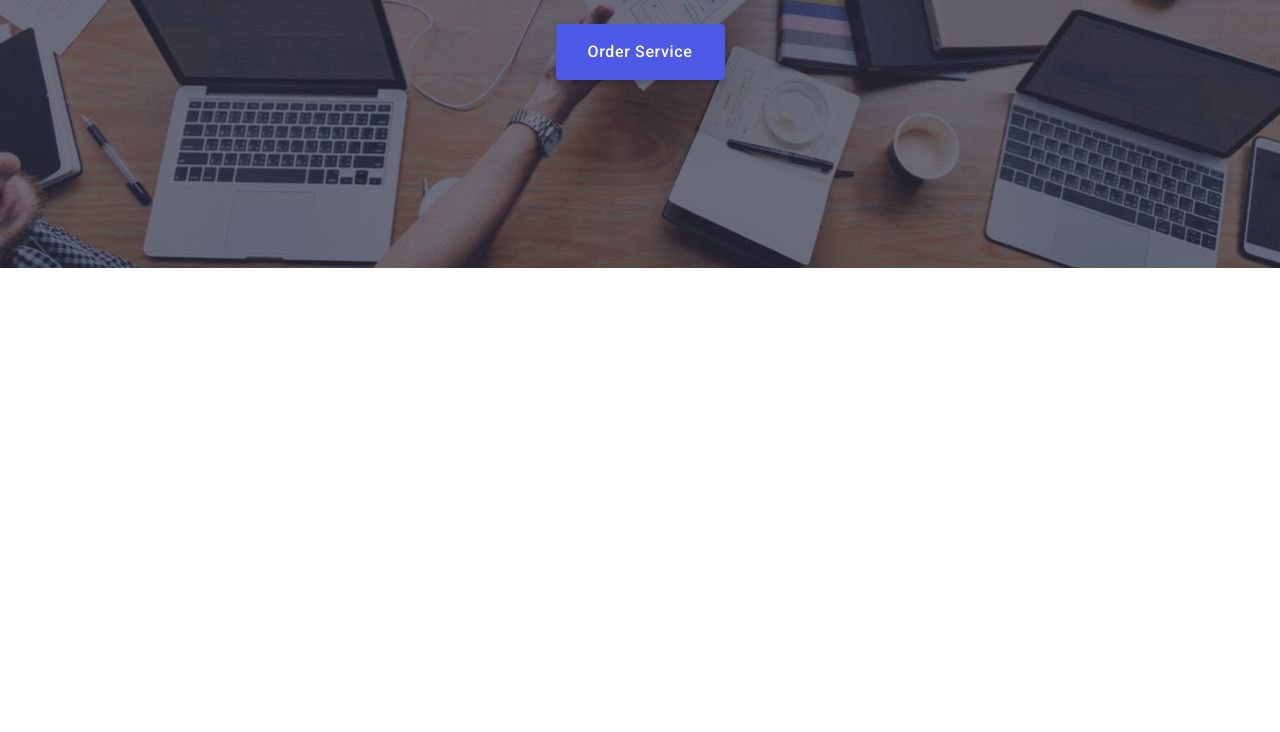
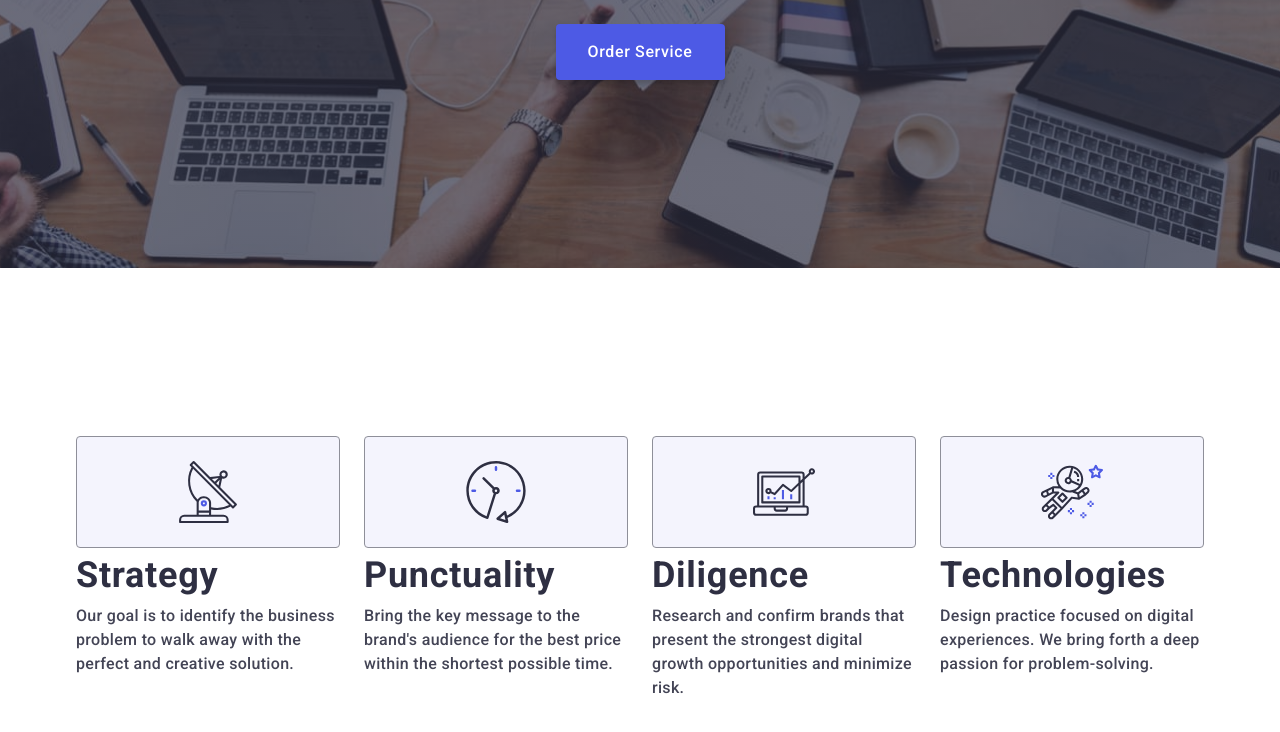
Before and after one commit to AJ-Andrzej/goit-markup-hw-06, a plain HTML site: page index.html in a window 1280 px wide. Shown: the part 382-1114 px from the top of the page. Before the commit the page ends 800 px from the top, so only its background shows below. Drawn offline with nearby package versions, Linux system fonts and the light colour scheme.

Commit message:
adaptive-Strengths

```diff
--- a/css/styles.css
+++ b/css/styles.css
@@ -82,14 +82,6 @@ body {
         padding-top: 60px;
         padding-bottom: 60px;
     }
-}
-
-h3 {
-    color: #2E2F42;
-    font-size: 20px;
-    font-weight: 500;
-    line-height: 1.2;
-    letter-spacing: 0.02em;
 }
 
 .section-name {
@@ -478,3 +470,80 @@ screen and (min-device-pixel-ratio: 2),
 }
 /* =======/Desktop========= */
 /* =======/Effective Solutions========= */
+
+/* =======Strengths========= */
+.icon-box{
+    display: none;
+}
+.section-strengths {
+    padding: 96px 0
+}
+
+.strenghts-list{
+    display: flex;
+    flex-direction: column;
+    gap: 72px;
+}
+
+
+.strengths-name {
+    color:#2E2F42;
+    text-align: center;
+    font-size: 36px;
+    font-weight: 700;
+    line-height: 1.11;
+    letter-spacing: 0.02em;
+    margin-bottom: 8px;
+}
+
+/* =======Strengths-Tablet========= */
+@media screen and (min-width: 768px) {
+.strengths-name{
+    text-align: left;
+}
+.strenghts-list{
+    flex-direction: row;
+    flex-wrap: wrap;
+    row-gap: 72px;
+    column-gap: 24px;
+}
+.strenghts-list-item{
+    width: calc((100% - 24px) / 2);
+}
+}
+/* =======/Strengths-Tablet========= */
+/* =======Strengths-Desktop========= */
+@media screen and (min-width: 1158px) {
+    .icon-box{
+        display: flex;
+    }
+    .section-strengths {
+        padding: 120px 0
+        }
+
+    .strenghts-list {
+        display: flex;
+        gap: 24px;
+        }
+
+    .strenghts-list-item {
+        width: calc((100% - 72px) / 4);
+        }
+    .icon-box{
+    display: flex;
+    align-items: center;
+    justify-content: center;
+    width: 264px;
+    height: 112px;
+    border-radius: 4px;
+    border: 1px solid #8E8F99;
+    background:#F4F4FD;
+    margin-bottom: 8px;
+}
+.strenghts-list-icon{
+    margin: 24px 100px;
+}
+}
+
+/* =======/Strengths-Desktop========= */
+/* =======/Strengths========= */
--- a/index.html
+++ b/index.html
@@ -75,7 +75,7 @@
       </section>
 
       <!-- Strengths -->
-      <!-- <section class="section section-strengths">
+      <section class="section section-strengths">
         <div class="container">
           <h2 class="visually-hidden">Strengths</h2>
           <ul class="list strenghts-list">
@@ -149,7 +149,7 @@
             </li>
           </ul>
         </div>
-      </section> -->
+      </section>
 
       <!-- Our Team -->
       <!-- <section class="team">
```
